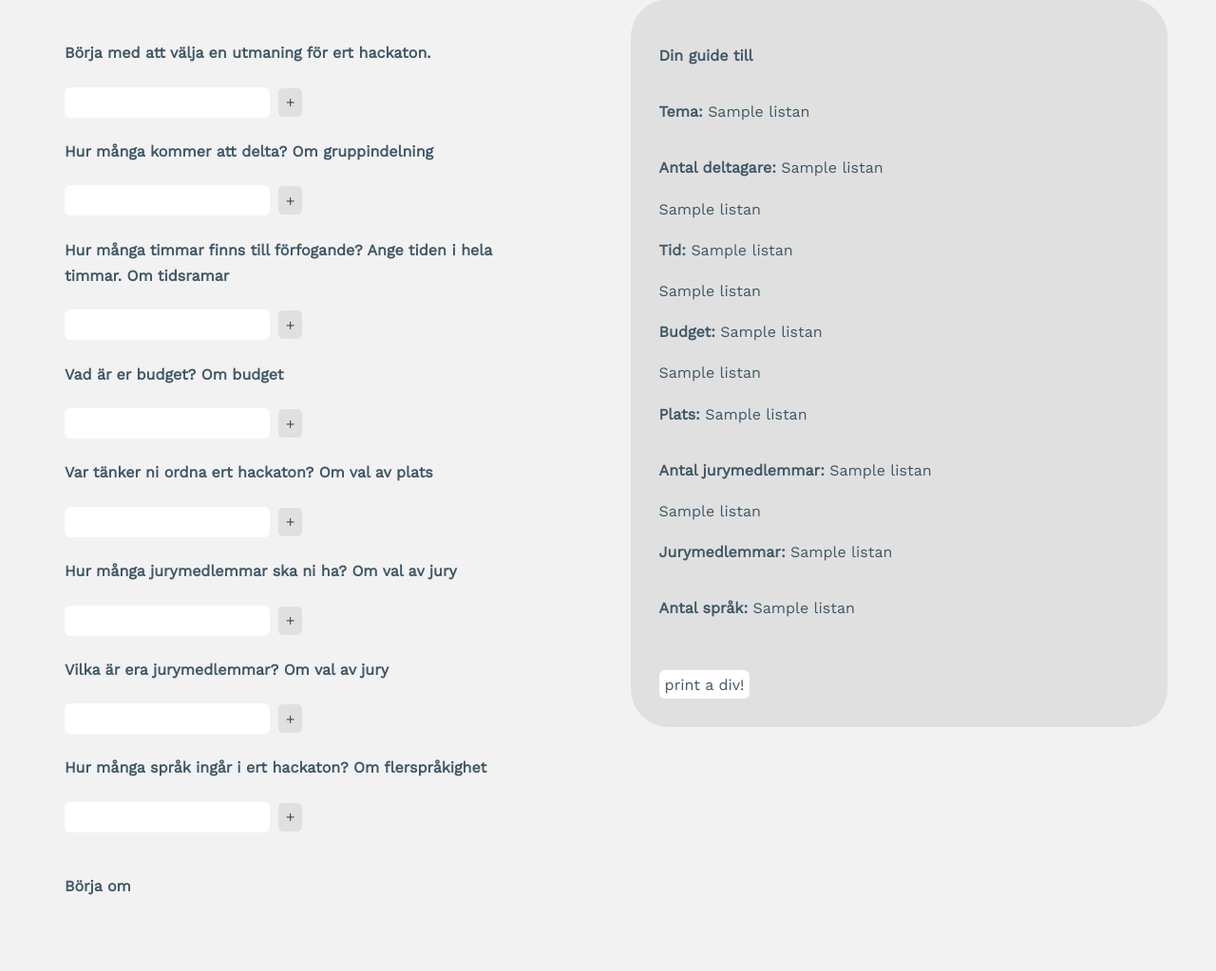
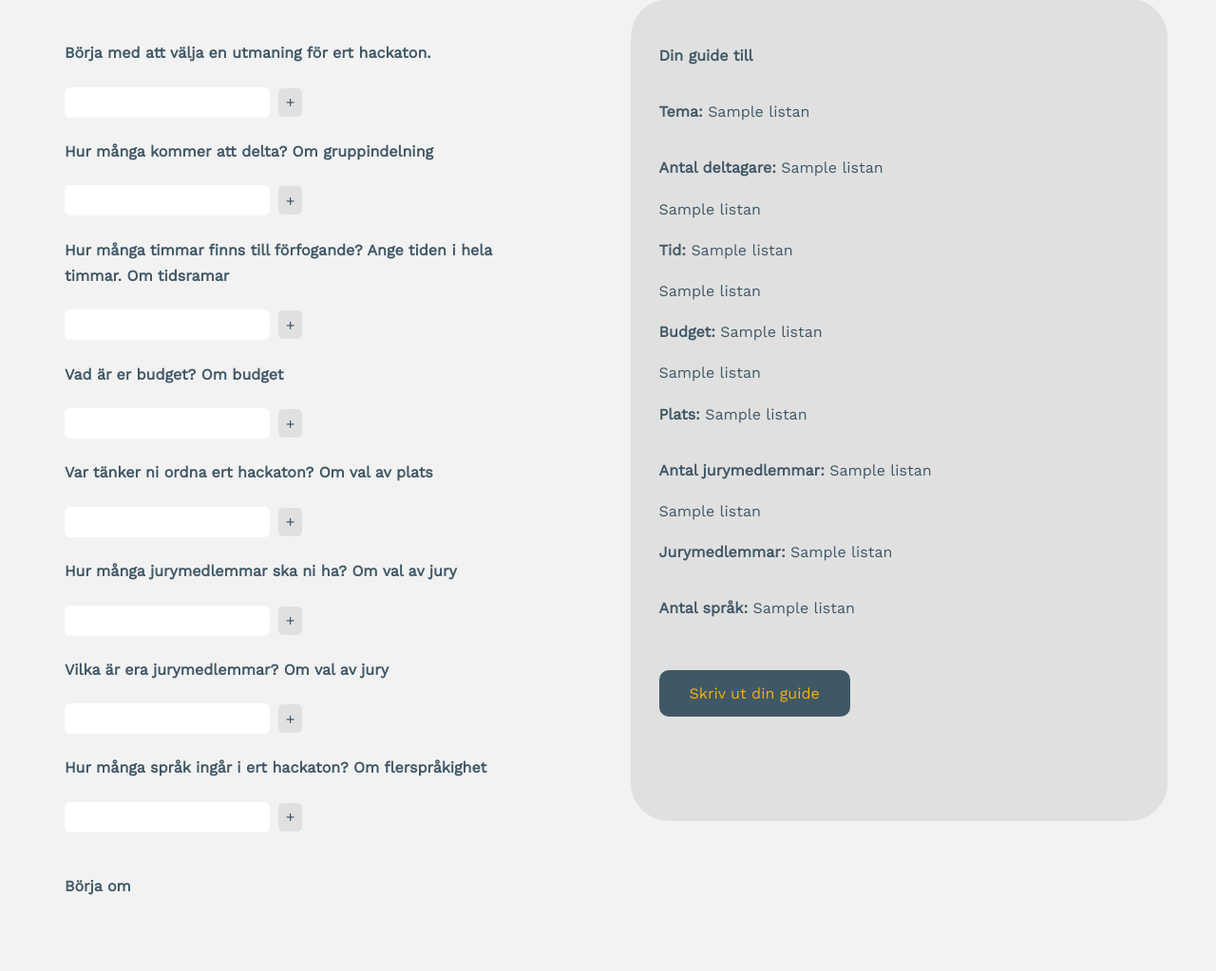
Before and after one commit to Emmaasofiaa/Hackaton, a Flask app: template templates/verktyg.html in a window 1280 px wide. Shown: the part 39-1062 px from the top of the page at 95% size. Run offline with Flask 2, Linux system fonts and the light colour scheme; the template is opened without the code that fills it: values that come from a table or form of the project are taken from there, most other values are stand-ins (such as "Sample title", 1, 10 or a date in 2020).

Commit message:
Create verktyg.html

```diff
--- a/templates/verktyg.html
+++ b/templates/verktyg.html
@@ -3,7 +3,7 @@
 {% block y %}
 
     <div class = "row">
-    <div class = "column left">
+    <div class = "column left" id="notprintableArea">
 
     <form action = "/guide" method="POST">
         {{ form1.hidden_tag() }}
@@ -87,9 +87,9 @@
    <br>
     <h3><a href="/logout">Börja om</a></h3>
 
-    </div>
+    </div></div>
 
-    <div class ="column right" id="right">
+    <div class ="column right" id="printableArea">
 
     <p> <b>Din guide till</b> {{ session.name }}</p>
     <br>
@@ -121,8 +121,8 @@
     <br>
     <br>
 
-    <input type="button" onclick="printDiv('printableArea')" value="print a div!" />
-
+    <div class = "knappdiv">
+        <button id="printknapp" onclick="window.print(right)">Skriv ut din guide</button>
     </div>
 
     <br>
```
